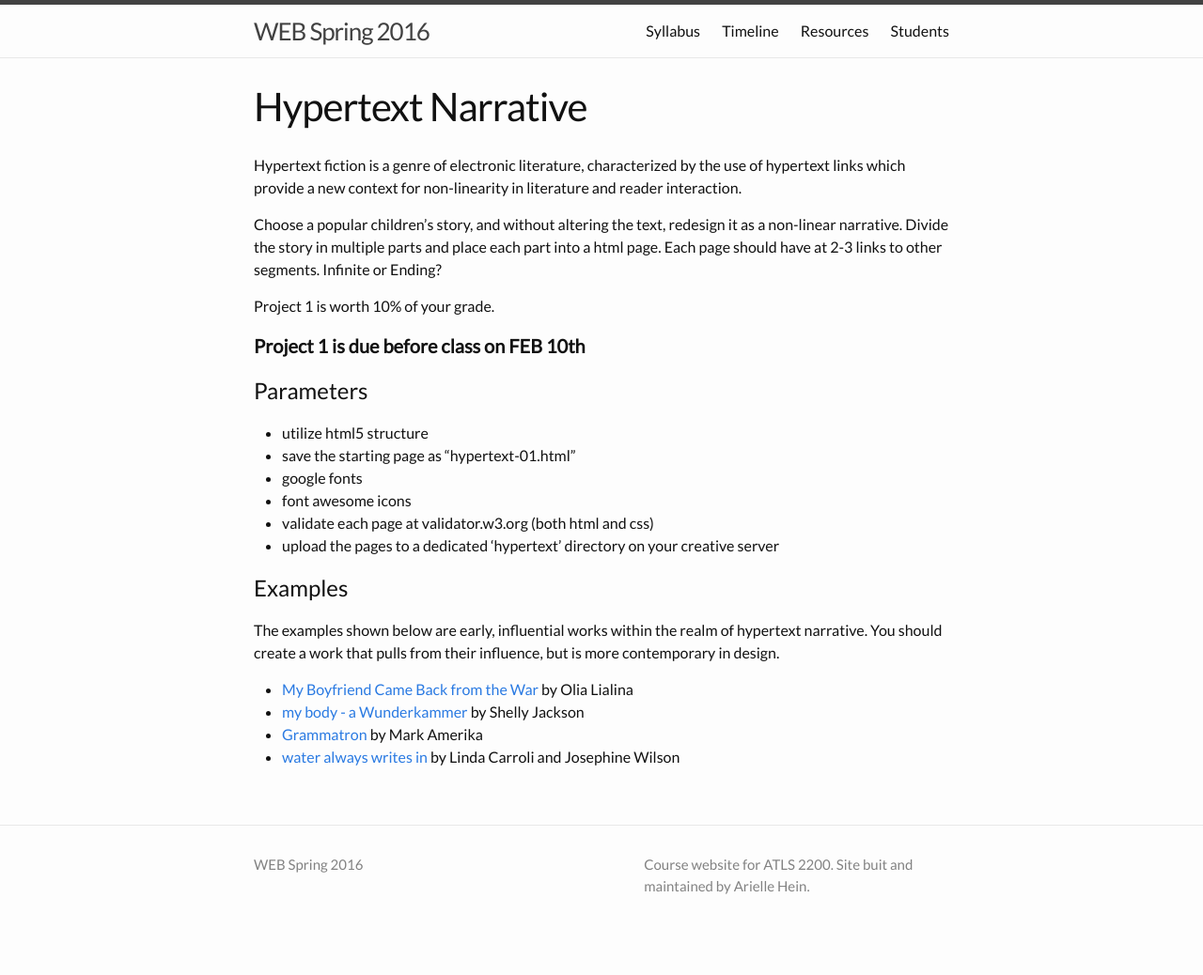
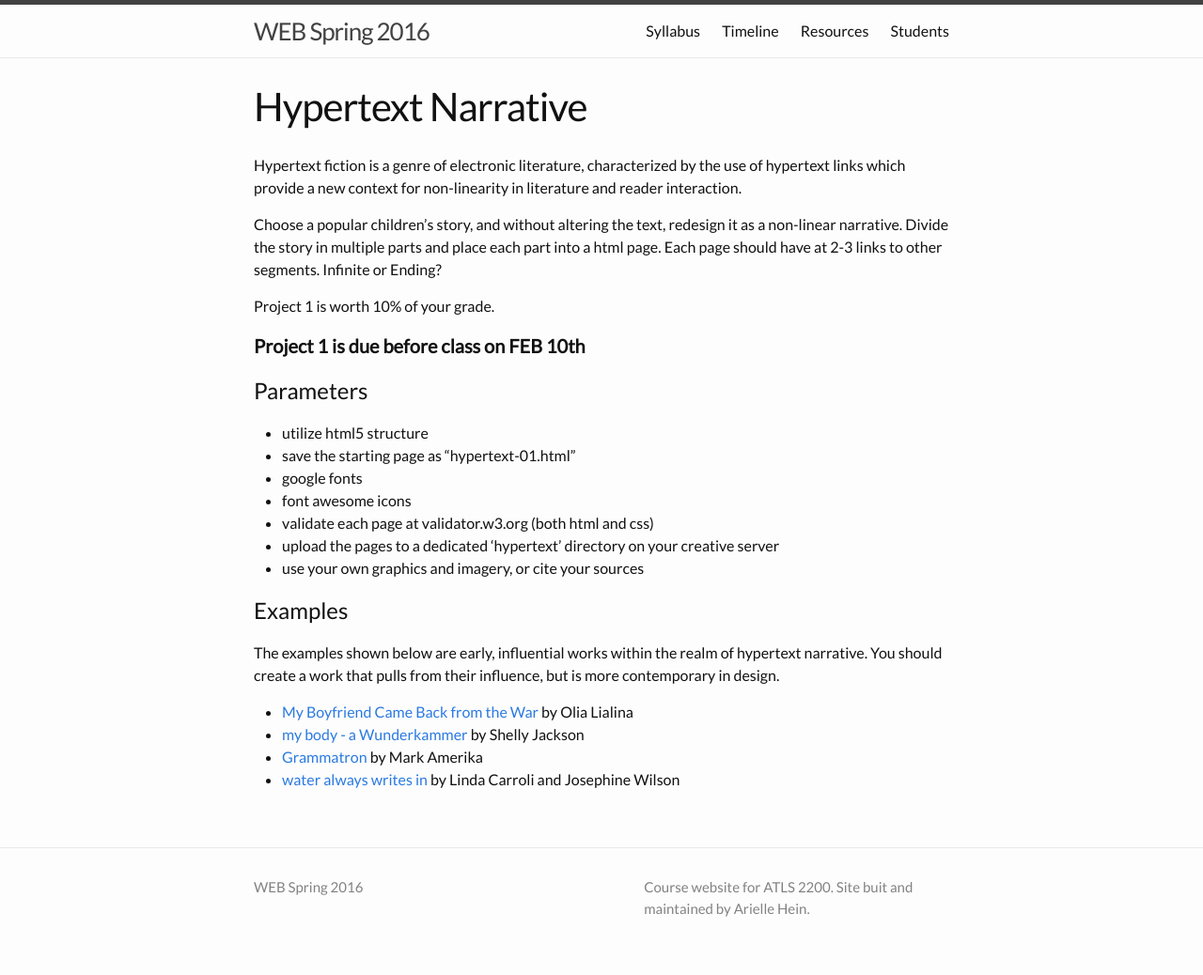
Before and after one commit to coloringchaos/web-spring-16, a Jekyll site: the page built from assignments/project-1.md, in a window 1280 px wide. Shown: the whole page at 94% size. Built offline with Jekyll 4.4.1, drawn with Linux system fonts in a browser that asks for light colours; before the commit the page ends 1014 px from its top, so only the background shows below that.

Commit message:
updating project 1

```diff
--- a/assignments/project-1.md
+++ b/assignments/project-1.md
@@ -19,6 +19,7 @@ Project 1 is worth 10% of your grade.
 + font awesome icons
 + validate each page at validator.w3.org (both html and css)
 + upload the pages to a dedicated 'hypertext' directory on your creative server
++ use your own graphics and imagery, or cite your sources
 
 # Examples
 The examples shown below are early, influential works within the realm of hypertext narrative. You should create a work that pulls from their influence, but is more contemporary in design.
```
